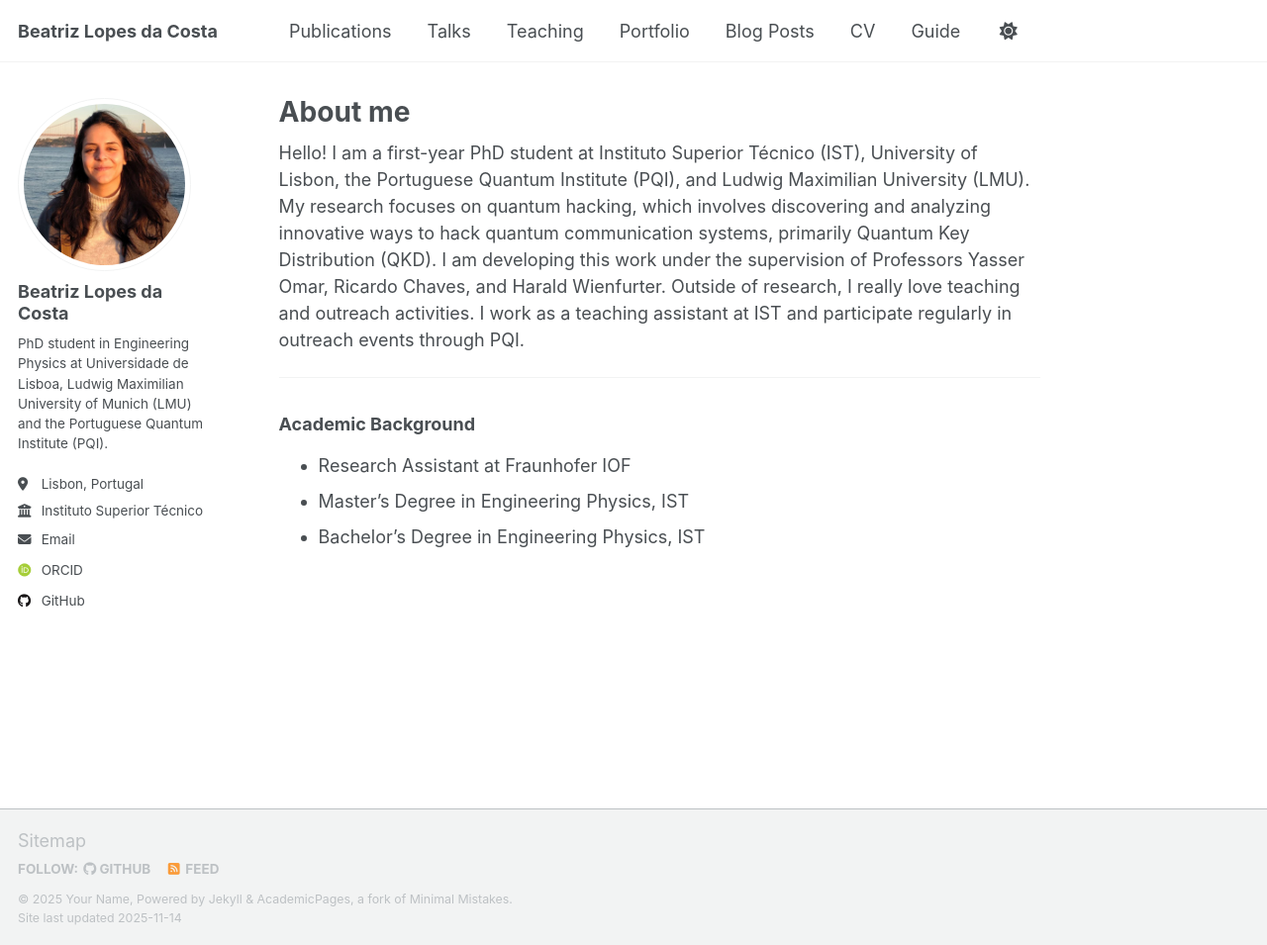
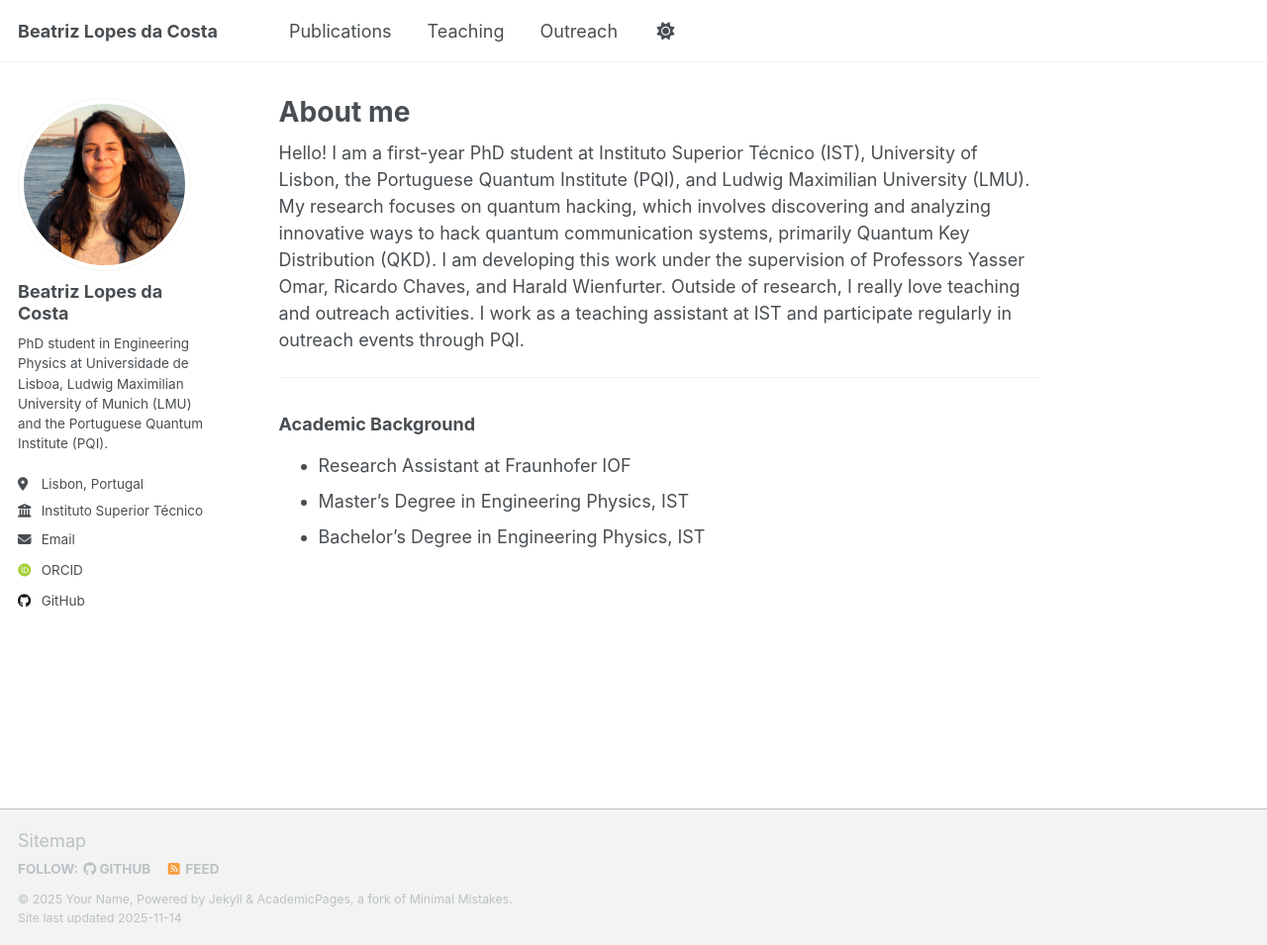
Before and after one commit to beatriz-costa00/beatriz-costa00.github.io, a Jekyll site: the page built from _pages/about.md, in a window 1280 px wide and 955 px high. Shown: the whole window at 99% size. Built offline with Jekyll 4.4.1, drawn with Linux system fonts in a browser that asks for light colours; some web fonts are replaced; a script that is not in the unit is left out.

Commit message:
Modify navigation links and clean up entries
Updated navigation links and commented out unused entries.

```diff
--- a/_data/navigation.yml
+++ b/_data/navigation.yml
@@ -11,23 +11,23 @@ main:
   - title: "Publications"
     url: /publications/
 
-  - title: "Talks"
-    url: /talks/
-
   - title: "Teaching"
     url: /teaching/
 
-  - title: "Portfolio"
-    url: /portfolio/
+  - title: "Outreach"
+    url: /talks/
 
-  - title: "Blog Posts"
-    url: /year-archive/
+  #- title: "Portfolio"
+  #  url: /portfolio/
 
-  - title: "CV"
-    url: /cv/
+  #- title: "Blog Posts"
+  #  url: /year-archive/
+
+  #- title: "CV"
+  #  url: /cv/
 
   # - title: "CV"
   #   url: /cv-json/
 
-  - title: "Guide"
-    url: /markdown/
+  # - title: "Guide"
+  #  url: /markdown/
```
